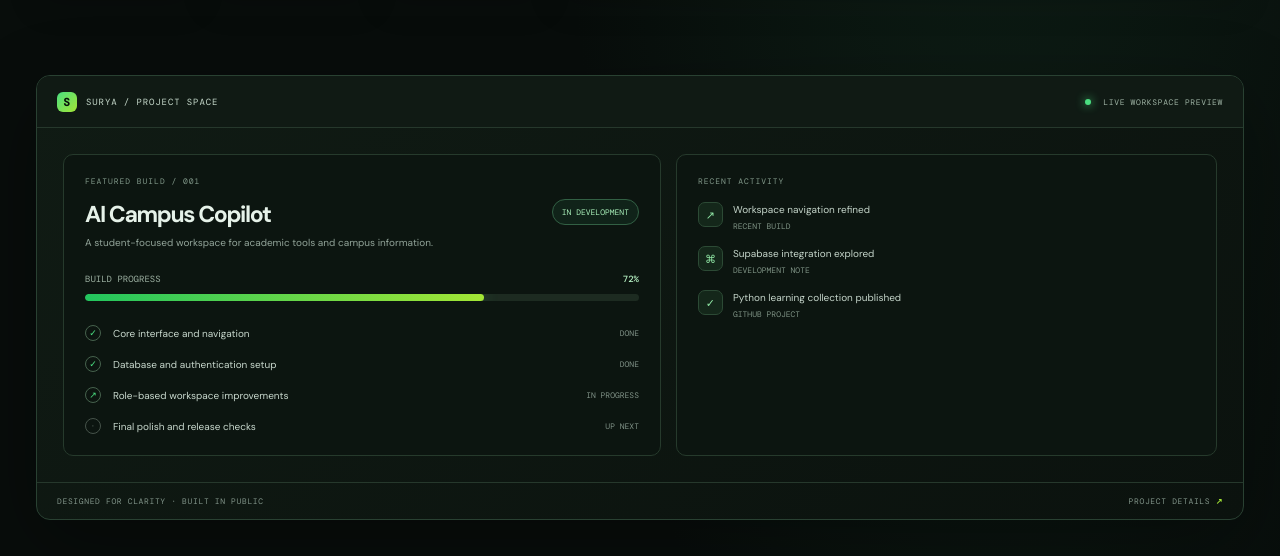
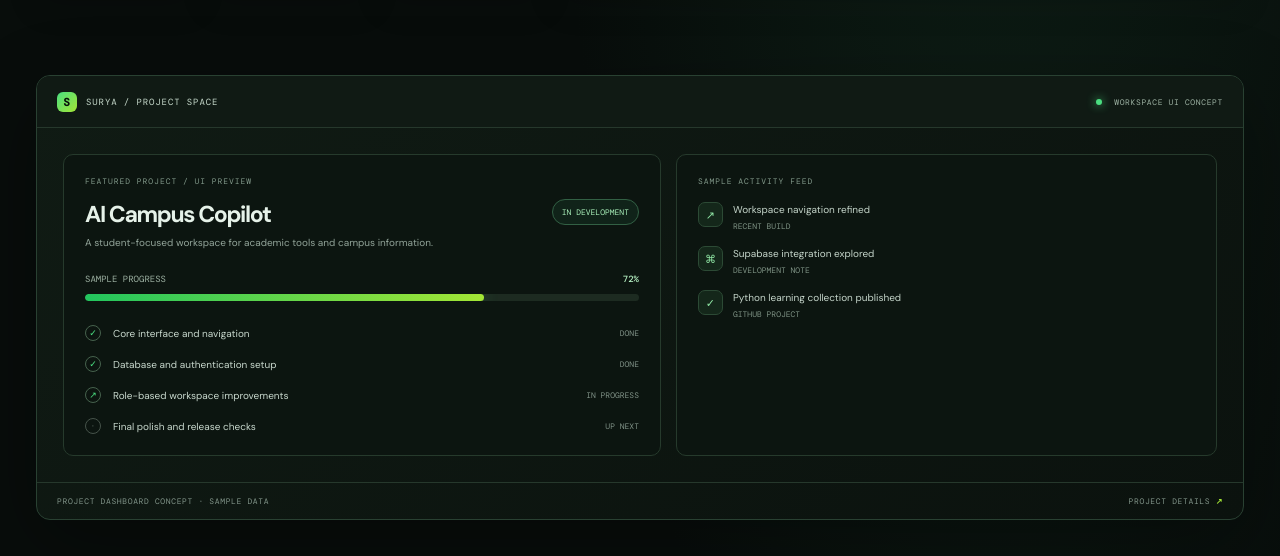
Before and after one commit to suryamaster1000/surya-portfolio, a plain HTML site: page index.html in a window 1280 px wide. Shown: the part 1092-1648 px from the top of the page. Drawn offline with nearby package versions, Linux system fonts and the light colour scheme; animation ran at ten frames a second; a web font is replaced by a local one.

Commit message:
Label portfolio dashboard preview as illustrative sample data

```diff
--- a/index.html
+++ b/index.html
@@ -187,17 +187,17 @@ footer{color:#829489}.footer-right a:hover{color:var(--acid)}.cursor{border-colo
 </section>
 <section class="visibility wrap" aria-label="Interactive project status preview">
  <div class="visibility-shell reveal">
-  <div class="visibility-bar"><div class="visibility-brand"><span class="visibility-logo">S</span> SURYA / PROJECT SPACE</div><div class="visibility-live"><i></i> LIVE WORKSPACE PREVIEW</div></div>
+  <div class="visibility-bar"><div class="visibility-brand"><span class="visibility-logo">S</span> SURYA / PROJECT SPACE</div><div class="visibility-live"><i></i> WORKSPACE UI CONCEPT</div></div>
   <div class="visibility-body">
    <div class="visibility-main">
-    <div class="visibility-label">FEATURED BUILD / 001</div>
+    <div class="visibility-label">FEATURED PROJECT / UI PREVIEW</div>
     <div class="visibility-project"><div><h3>AI Campus Copilot</h3><p>A student-focused workspace for academic tools and campus information.</p></div><span class="status-chip">IN DEVELOPMENT</span></div>
-    <div class="progress-meta"><span>BUILD PROGRESS</span><strong>72%</strong></div><div class="progress-track"><span></span></div>
+    <div class="progress-meta"><span>SAMPLE PROGRESS</span><strong>72%</strong></div><div class="progress-track"><span></span></div>
     <div class="milestone-list"><div class="milestone"><span class="milestone-dot">✓</span><span>Core interface and navigation</span><small>DONE</small></div><div class="milestone"><span class="milestone-dot">✓</span><span>Database and authentication setup</span><small>DONE</small></div><div class="milestone"><span class="milestone-dot">↗</span><span>Role-based workspace improvements</span><small>IN PROGRESS</small></div><div class="milestone pending"><span class="milestone-dot">·</span><span>Final polish and release checks</span><small>UP NEXT</small></div></div>
    </div>
-   <aside class="visibility-side"><div class="visibility-label">RECENT ACTIVITY</div><div class="activity-list"><div class="activity"><span class="activity-icon">↗</span><p>Workspace navigation refined<span>RECENT BUILD</span></p></div><div class="activity"><span class="activity-icon">⌘</span><p>Supabase integration explored<span>DEVELOPMENT NOTE</span></p></div><div class="activity"><span class="activity-icon">✓</span><p>Python learning collection published<span>GITHUB PROJECT</span></p></div></div></aside>
+   <aside class="visibility-side"><div class="visibility-label">SAMPLE ACTIVITY FEED</div><div class="activity-list"><div class="activity"><span class="activity-icon">↗</span><p>Workspace navigation refined<span>RECENT BUILD</span></p></div><div class="activity"><span class="activity-icon">⌘</span><p>Supabase integration explored<span>DEVELOPMENT NOTE</span></p></div><div class="activity"><span class="activity-icon">✓</span><p>Python learning collection published<span>GITHUB PROJECT</span></p></div></div></aside>
   </div>
-  <div class="visibility-foot"><span>DESIGNED FOR CLARITY · BUILT IN PUBLIC</span><span>PROJECT DETAILS <b style="color:#a3e635">↗</b></span></div>
+  <div class="visibility-foot"><span>PROJECT DASHBOARD CONCEPT · SAMPLE DATA</span><span>PROJECT DETAILS <b style="color:#a3e635">↗</b></span></div>
  </div>
 </section>
 <div class="marquee" aria-hidden="true"><div class="marquee-track"><span>Curiosity <b>✳</b> Code with intent <b>✳</b> Learn by making <b>✳</b> Stay experimental <b>✳</b> Curiosity <b>✳</b> Code with intent <b>✳</b> Learn by making <b>✳</b> Stay experimental <b>✳</b></span><span>Curiosity <b>✳</b> Code with intent <b>✳</b> Learn by making <b>✳</b> Stay experimental <b>✳</b> Curiosity <b>✳</b> Code with intent <b>✳</b> Learn by making <b>✳</b> Stay experimental <b>✳</b></span></div></div>
```
